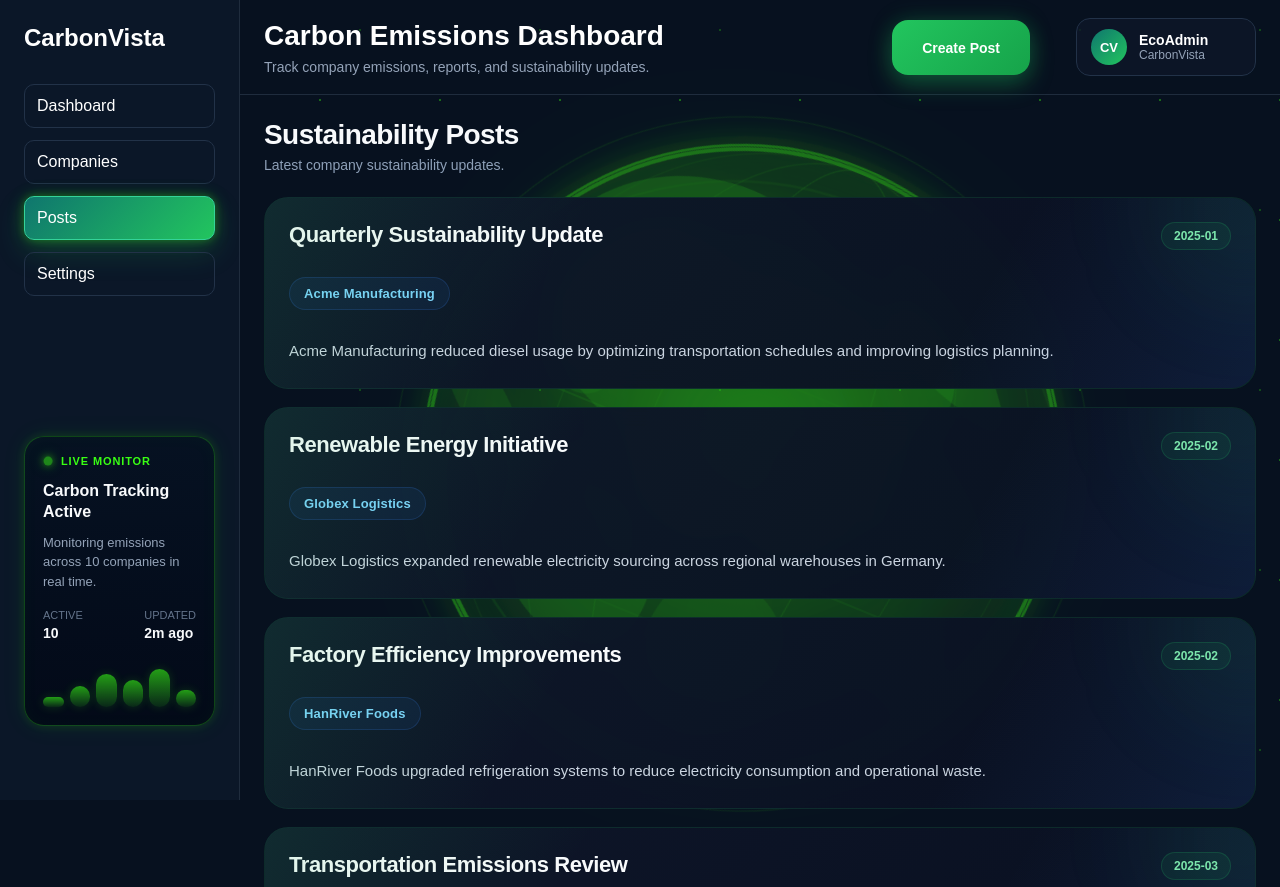
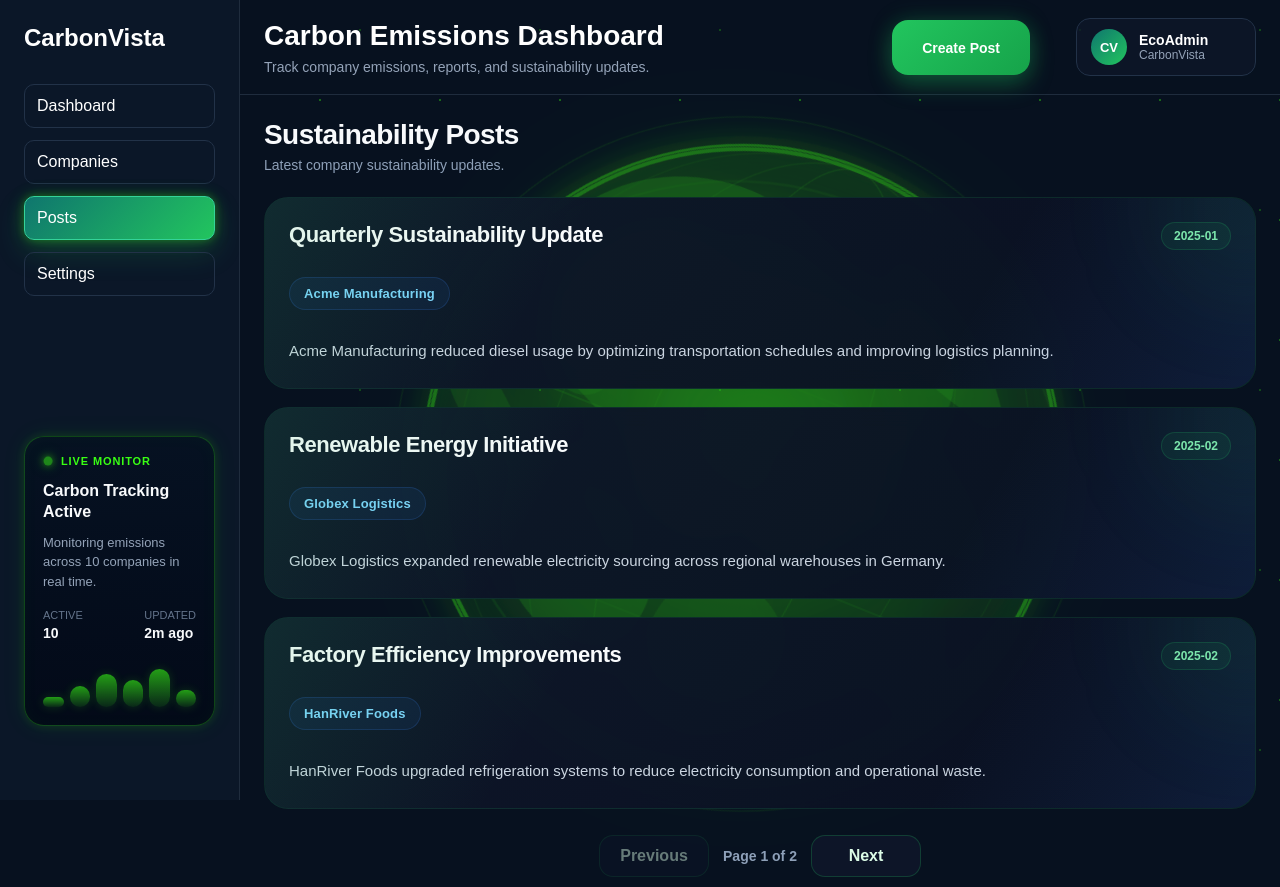
Before and after one commit to Jayzeek2025/Carbon-Emission-Dashboard, a Next.js app: page /posts in a window 1280 px wide. Shown: the top 887 px of the page. Built offline with nearby package versions, Linux system fonts and the light colour scheme.

Commit message:
feat: add post save error handling

```diff
--- a/src/components/posts/PostsPanel.css
+++ b/src/components/posts/PostsPanel.css
@@ -184,6 +184,36 @@
   backdrop-filter: blur(10px);
 }
 
+.posts-pagination {
+  display: flex;
+  align-items: center;
+  justify-content: center;
+  gap: 14px;
+  margin-top: 6px;
+}
+
+.posts-pagination button {
+  min-width: 110px;
+  height: 42px;
+  border: 1px solid rgba(34, 197, 94, 0.24);
+  border-radius: 14px;
+  background: rgba(15, 23, 42, 0.86);
+  color: #dcfce7;
+  font-weight: 700;
+  cursor: pointer;
+}
+
+.posts-pagination button:disabled {
+  opacity: 0.45;
+  cursor: not-allowed;
+}
+
+.posts-pagination span {
+  color: #8ea0b8;
+  font-size: 14px;
+  font-weight: 600;
+}
+
 @media (max-width: 768px) {
   .posts-header-actions {
     position: static;
--- a/src/components/posts/PostsPanel.tsx
+++ b/src/components/posts/PostsPanel.tsx
@@ -1,3 +1,7 @@
+"use client";
+
+import { useState } from "react";
+
 import type { Company, Post } from "@/types/emissions";
 
 import "./PostsPanel.css";
@@ -7,7 +11,15 @@
   companies: Company[];
 };
 
+const POSTS_PER_PAGE = 3;
+
 export default function PostsPanel({ posts, companies }: PostsPanelProps) {
+  const [currentPage, setCurrentPage] = useState(1);
+
+  const totalPages = Math.ceil(posts.length / POSTS_PER_PAGE);
+  const startIndex = (currentPage - 1) * POSTS_PER_PAGE;
+  const visiblePosts = posts.slice(startIndex, startIndex + POSTS_PER_PAGE);
+
   const getCompanyName = (resourceUid: string) => {
     const company = companies.find((company) => company.id === resourceUid);
 
@@ -17,11 +29,6 @@
   if (posts.length === 0) {
     return (
       <section className="posts-panel">
-        <div className="posts-panel-header">
-          <h2>Sustainability Posts</h2>
-          <p>Latest company sustainability updates.</p>
-        </div>
-
         <div className="posts-empty-state">
           <p>No posts available.</p>
         </div>
@@ -31,9 +38,8 @@
 
   return (
     <section className="posts-panel">
-
       <div className="posts-list">
-        {posts.map((post) => (
+        {visiblePosts.map((post) => (
           <article className="post-card" key={post.id}>
             <div className="post-card-header">
               <h3>{post.title}</h3>
@@ -46,6 +52,30 @@
           </article>
         ))}
       </div>
+
+      {totalPages > 1 && (
+        <div className="posts-pagination">
+          <button
+            type="button"
+            disabled={currentPage === 1}
+            onClick={() => setCurrentPage((page) => page - 1)}
+          >
+            Previous
+          </button>
+
+          <span>
+            Page {currentPage} of {totalPages}
+          </span>
+
+          <button
+            type="button"
+            disabled={currentPage === totalPages}
+            onClick={() => setCurrentPage((page) => page + 1)}
+          >
+            Next
+          </button>
+        </div>
+      )}
     </section>
   );
 }
--- a/src/lib/posts.ts
+++ b/src/lib/posts.ts
@@ -14,6 +14,12 @@
   content,
 }: CreatePostPayload): Promise<Post> => {
   await new Promise((resolve) => setTimeout(resolve, 800));
+
+  const shouldFail = Math.random() < 0.2;
+
+  if (shouldFail) {
+    throw new Error("Failed to save post. Please try again.");
+  }
 
   const newPost: Post = {
     id: crypto.randomUUID(),
```
Also changed, not shown: src/components/posts/PostForm.css (+16 -0 lines), src/components/posts/PostForm.tsx (+29 -0 lines).
